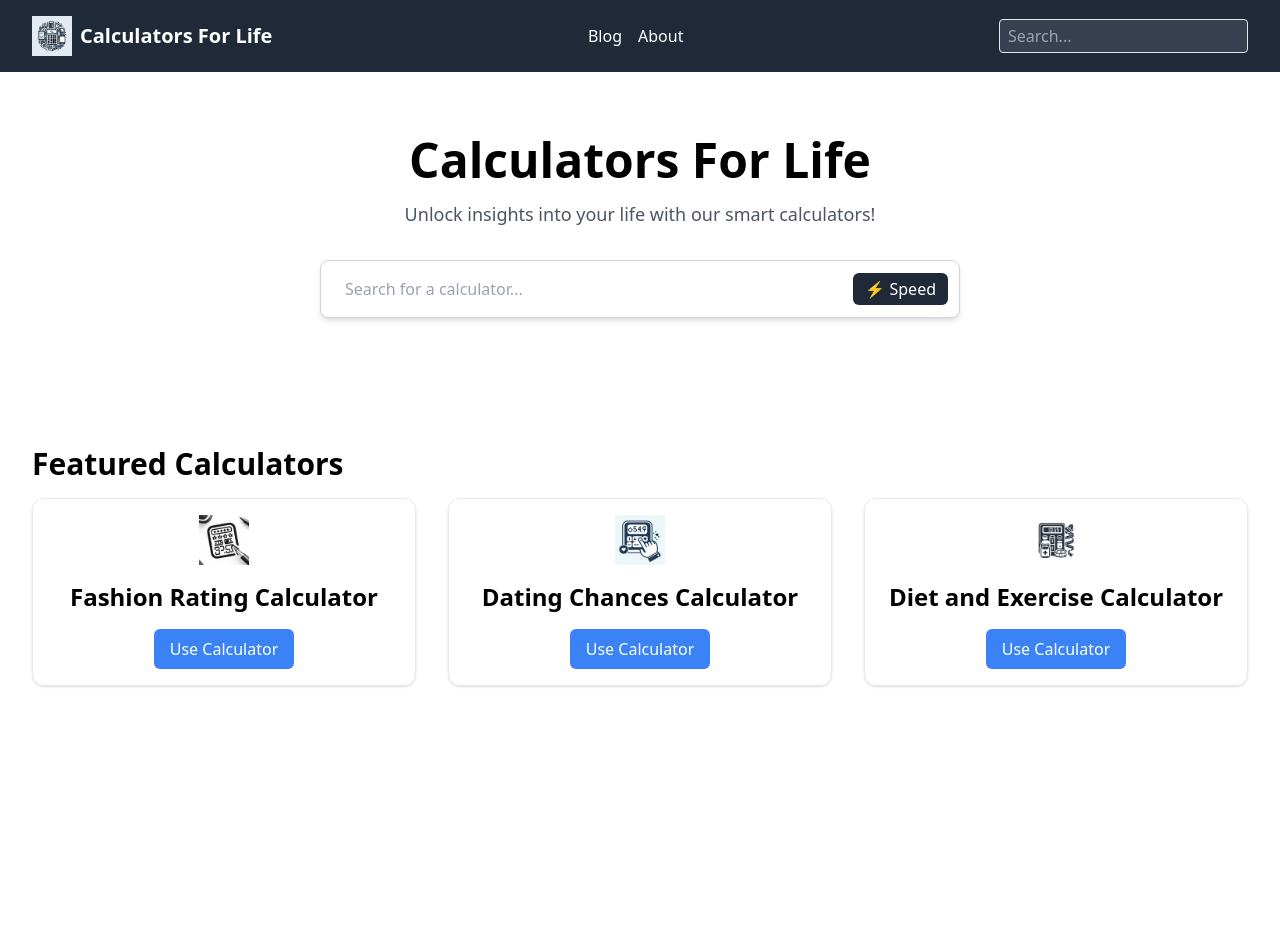
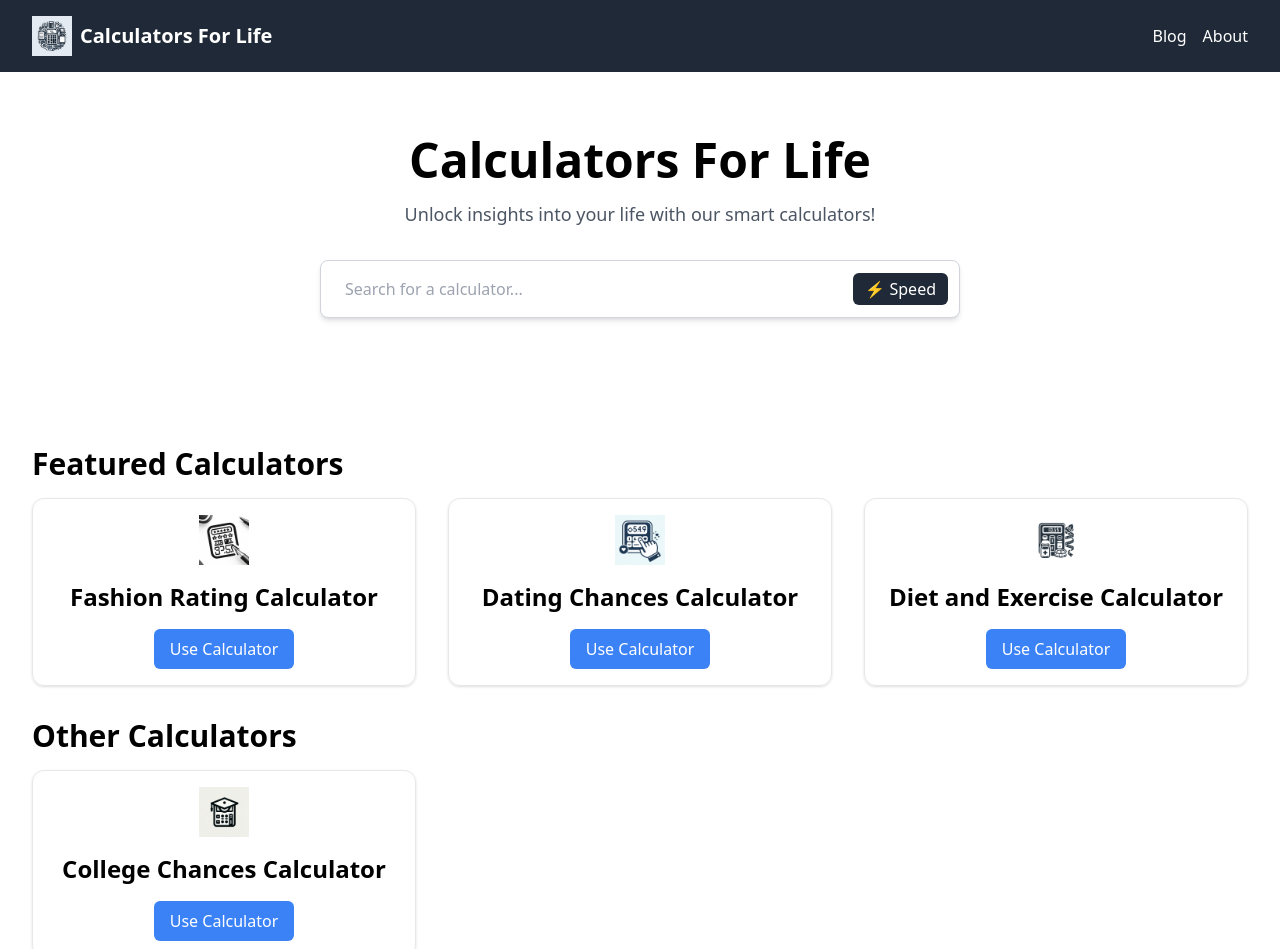
Before and after one commit to tnutala/my-calculators-site, a Next.js app: page / in a window 1280 px wide. Shown: the top 949 px of the page. Before the commit the page ends 800 px from the top, so only its background shows below. Built offline with nearby package versions, Linux system fonts and the light colour scheme.

Commit message:
minor changes and tracking

```diff
--- a/components/CalculatorCard.js
+++ b/components/CalculatorCard.js
@@ -1,7 +1,19 @@
 import Image from 'next/image';
 import Link from 'next/link';
 
-const CalculatorCard = ({ title, iconSrc, link }) => {
+const CalculatorCard = ({ title, iconSrc, link, external = false }) => {
+  if (external) {
+    return (
+      <a href={link} target="_blank" rel="noopener noreferrer" className="block border p-4 rounded-xl shadow hover:bg-gray-100 transition-colors duration-200">
+        <div className="flex flex-col items-center">
+          <Image src={iconSrc} alt={`${title} Icon`} width={50} height={50} />
+          <h2 className="text-2xl font-bold mb-2 mt-4">{title}</h2>
+          <button className="mt-2 px-4 py-2 bg-blue-500 text-white rounded-md">Use Calculator</button>
+        </div>
+      </a>
+    );
+  }
+
   return (
     <Link href={link} className="block border p-4 rounded-xl shadow hover:bg-gray-100 transition-colors duration-200">
       <div className="flex flex-col items-center">
--- a/components/Navbar.js
+++ b/components/Navbar.js
@@ -3,8 +3,8 @@ import Image from 'next/image';
 
 const Navbar = () => {
   return (
-    <nav className="flex justify-between items-center py-4 px-8 bg-gray-800 text-white">
-      <div className="flex items-center space-x-2">
+    <nav className="flex flex-col sm:flex-row justify-between items-center py-4 px-8 bg-gray-800 text-white">
+      <div className="flex items-center space-x-2 mb-4 sm:mb-0">
         <Image src="/logo.png" alt="Logo" width={40} height={40} />
         <Link href="/" className="text-xl font-bold">Calculators For Life</Link>
       </div>
@@ -12,13 +12,6 @@ const Navbar = () => {
         <Link href="/blog" className="hover:underline">Blog</Link>
         <Link href="/about" className="hover:underline">About</Link>
       </div>
-      <div>
-        <input
-          type="text"
-          placeholder="Search..."
-          className="px-2 py-1 border rounded bg-gray-700 text-white placeholder-gray-400 focus:outline-none focus:ring-2 focus:ring-blue-500"
-        />
-      </div>
     </nav>
   );
 };
--- a/package.json
+++ b/package.json
@@ -9,6 +9,7 @@
     "lint": "next lint"
   },
   "dependencies": {
+    "@vercel/analytics": "^1.3.1",
     "@vercel/speed-insights": "^1.0.11",
     "next": "14.2.3",
     "react": "^18",
--- a/pages/index.js
+++ b/pages/index.js
@@ -2,23 +2,35 @@ import Navbar from '../components/Navbar';
 import Header from '../components/Header';
 import CalculatorCard from '../components/CalculatorCard';
 import { SpeedInsights } from "@vercel/speed-insights/next"
+import { Analytics } from '@vercel/analytics/react';
+
+// Featured Calculators should drive the most traffic and affilaite links or be sponsored
 
 const Home = () => {
   return (
+
     <div>
       <Navbar />
       <Header />
-      <main className="p-8">
+      <main className="p-4 sm:p-8">
         <section className="my-8">
           <h2 className="text-3xl font-bold mb-4">Featured Calculators</h2>
-          <div className="grid grid-cols-1 sm:grid-cols-2 lg:grid-cols-3 gap-8">
+          <div className="grid grid-cols-1 sm:grid-cols-2 lg:grid-cols-3 gap-4 sm:gap-8">
             <CalculatorCard title="Fashion Rating Calculator" iconSrc="/icons/fashion-rating.png" link="/fashion-rating" />
             <CalculatorCard title="Dating Chances Calculator" iconSrc="/icons/dating-chances.png" link="/dating-chances" />
             <CalculatorCard title="Diet and Exercise Calculator" iconSrc="/icons/diet-exercise.png" link="/diet-exercise" />
           </div>
         </section>
+        <section className="my-8">
+          <h2 className="text-3xl font-bold mb-4">Other Calculators</h2>
+          <div className="grid grid-cols-1 sm:grid-cols-2 lg:grid-cols-3 gap-4 sm:gap-8">
+            <CalculatorCard title="College Chances Calculator" iconSrc="/icons/college-chances.png" link="https://collegechances.vercel.app" external />
+          </div>
+        </section>
       </main>
-      <SpeedInsights />
+        <Analytics />
+        <SpeedInsights />
+
     </div>
   );
 };
```
Also changed, not shown: public/icons/college-chances.png (added), 1 other file (tests, documents, lock files or other folders).
